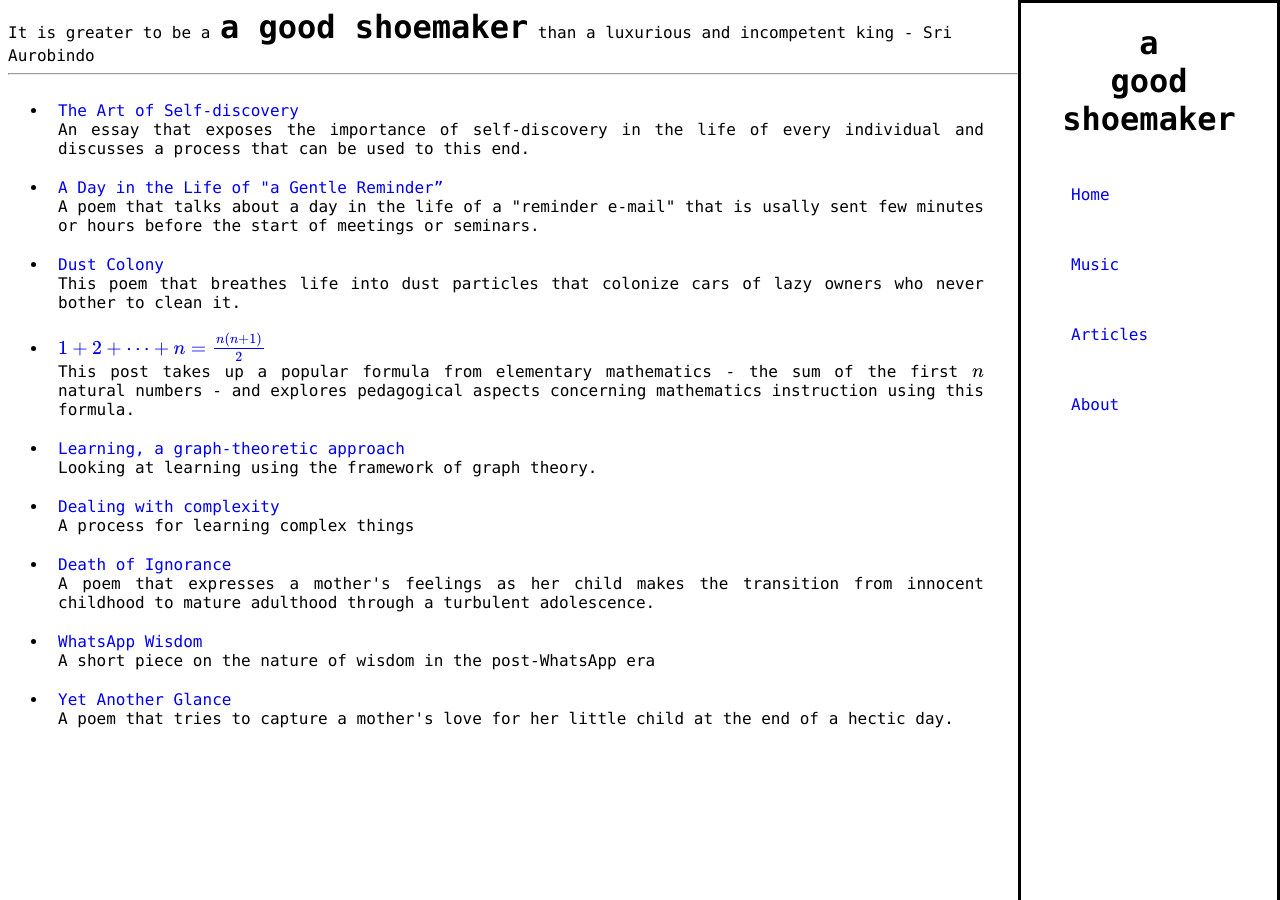
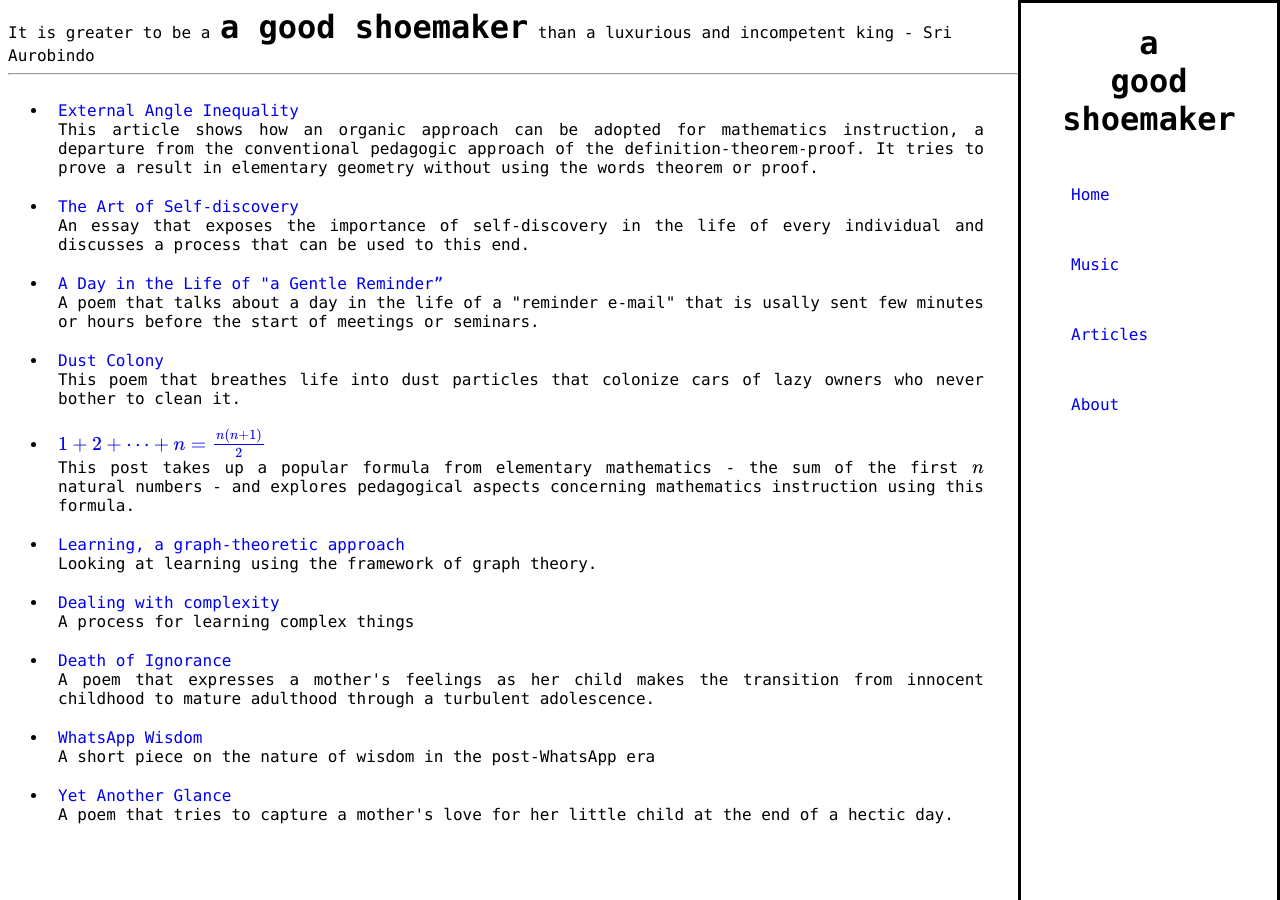
Before and after one commit to agoodshoemaker/agoodshoemaker.github.io, a Jekyll site: the page built from index.md, in a window 1280 px wide. Built offline with Jekyll 4.4.1, drawn with Linux system fonts in a browser that asks for light colours; formulas are drawn with MathJax 3; a script that is not in the unit is left out.

Commit message:
New post on math

```diff
--- /dev/null
+++ b/_posts/2019-05-15-externalAngle.markdown
@@ -0,0 +1,94 @@
+---
+layout: post
+title: External Angle Inequality
+mathjax: true
+categories: Mathematics
+excerpt: This article shows how an organic approach can be adopted for mathematics instruction, a departure from the conventional pedagogic approach of the definition-theorem-proof. It tries to prove a result in elementary geometry without using the words theorem or proof.
+---
+
+Consider the following figure. We have $\bigtriangleup ABC$ whose sides $AB$ and $CB$ have been extended into rays $AX$ and $CY$ respectively.
+
+<figure>
+	<img src="/assets/posts/2019-05-15-externalAngle/fig1.png" width="65%" height="65%" />
+	<figcaption> Fig-1: $\bigtriangleup\ ABC$ </figcaption>
+</figure>
+
+<br><br>
+
+We are familiar with the angles $\angle A$, $\angle B$ and $\angle C$ of the triangle. If someone asks you to show these angles, you can mark them on the paper. But what if you are asked to describe it in words? Will the following definition work?
+
+> $\angle B$ is the angle formed by the sides $AB$ and $BC$ of $\bigtriangleup ABC$.
+
+This seems to be a fine definition. But what if I become whimsical and ask you to define the angles using the rays $AX$ and $CY$?
+
+> $\angle B$ is the angle formed by the rays $AX$ and $CY$.
+
+Is that a satisfactory definition? Let us look at the following figure to see why that is not a complete definition. Here I have taken points $D$ and $E$ to lie on the rays $AX$ and $CY$ respectively:
+<br><br>
+
+<figure>
+	<img src="/assets/posts/2019-05-15-externalAngle/fig2.png" width="65%" height="65%" />
+	<figcaption> Fig-2: Angles formed by the rays $AX$ and $CY$ </figcaption>
+</figure>
+
+<br><br>
+
+Notice that we now have four angles: $\angle 1, \angle 2, \angle 3$ and $\angle 4$. All four angles are formed by the same pair of rays $AX$ and $CY$. But the angle that we are referring to is only one of them, namely $\angle 1$. So we need to correct our definition:
+
+> $\angle B$ is the angle formed by the rays $AX$ and $CY$ that lies inside $ \bigtriangleup ABC$.
+
+In other words, $\angle 1$ is an *interior angle* of the triangle. In the light of this terminology, $\angle 2$ becomes an *exterior angle* of the triangle. $\angle 4$ is also an exterior angle, but as $\angle 2 = \angle 4$, we will work with $\angle 2$ for the time being. To do this let us remove the clutter surrounding point $B$ and move to figure $3$.
+
+
+<figure>
+	<img src="/assets/posts/2019-05-15-externalAngle/fig3.png" width="65%" height="65%" />
+	<figcaption> Fig-3: External angle </figcaption>
+</figure>
+
+<br><br>
+
+The first thing that strikes us in the figure is that angles $\angle ABD$ and $\angle ABC$ are supplementary or $\angle ABC + \angle ABD = 180^{\circ}$. Also note that we have eliminated the ambiguity surrounding $\angle B$ by using proper notation. This could have been done earlier, but I deliberately avoided it  to provide some background for the definitions of interior and exterior angles. It is always safe to denote angles using three points. Stare at this equation for a while:
+
+$$
+\angle ABC + \angle ABD = 180^{\circ}
+$$
+
+The presence of $180^{\circ}$ on the R.H.S and $\angle ABC$, an interior angle of a triangle, on the L.H.S brings up a related result into our working memory: the angle sum property. Let us write both these equations and compare them:
+
+$$
+\begin{align*}
+\angle{ABC} + \angle{BCA} + \angle{CAB} = 180^{\circ}\\
+\angle{ABC} + \angle{ABD} = 180^{\circ}
+\end{align*}
+$$
+
+From this it follows that:
+
+$$
+\angle{ABD} = \angle{BCA} + \angle{CAB}
+$$
+
+This is a neat observation concerning different angles of a triangle. Let us now move from symbols to words. There are two equivalent ways of writing this result:
+
+> In a triangle:
+ 1. the external angle is equal to the sum of interior angles not supplementary to it.
+2. the external angle is equal to the sum of interior opposite angles.
+
+The above result gives us an inequality that connects the external angle and the interior opposite angles of a triangle:
+
+> In a triangle, the external angle is greater than either of the interior opposite angles.
+
+Note that this inequality is strict as the angles of a triangle are always positive and cannot be zero. In some problem, if you happen to notice that the external angle is equal to one of the interior opposite angles, then the object in question is a set of three colinear points forming a straight line and not a triangle. Why is that the case? Think about vertex $A$ as a movable point, and keep sliding it down until it hits line $BC$:
+
+<br><br>
+
+<figure>
+<video width="65%" height="65%" controls>
+  <source src="/assets/posts/2019-05-15-externalAngle/inequality.mp4" type="video/mp4">
+</video>
+<figcaption>Fig-4: Inequality to equality</figcaption>
+</figure>
+
+<br><br>
+
+Neat! That completes this post on the external angle inequality.
--- a/assets/main.css
+++ b/assets/main.css
@@ -55,3 +55,8 @@ blockquote{
     position: relative;
     z-index: 1;
 }
+
+figure figcaption{
+	text-align: center;
+	padding-right: 20%;
+}
```
Also changed, not shown: assets/posts/2019-05-15-externalAngle/fig1.png (added), assets/posts/2019-05-15-externalAngle/fig2.png (added), assets/posts/2019-05-15-externalAngle/fig3.png (added), assets/posts/2019-05-15-externalAngle/fig4.png (added), 1 other file.
